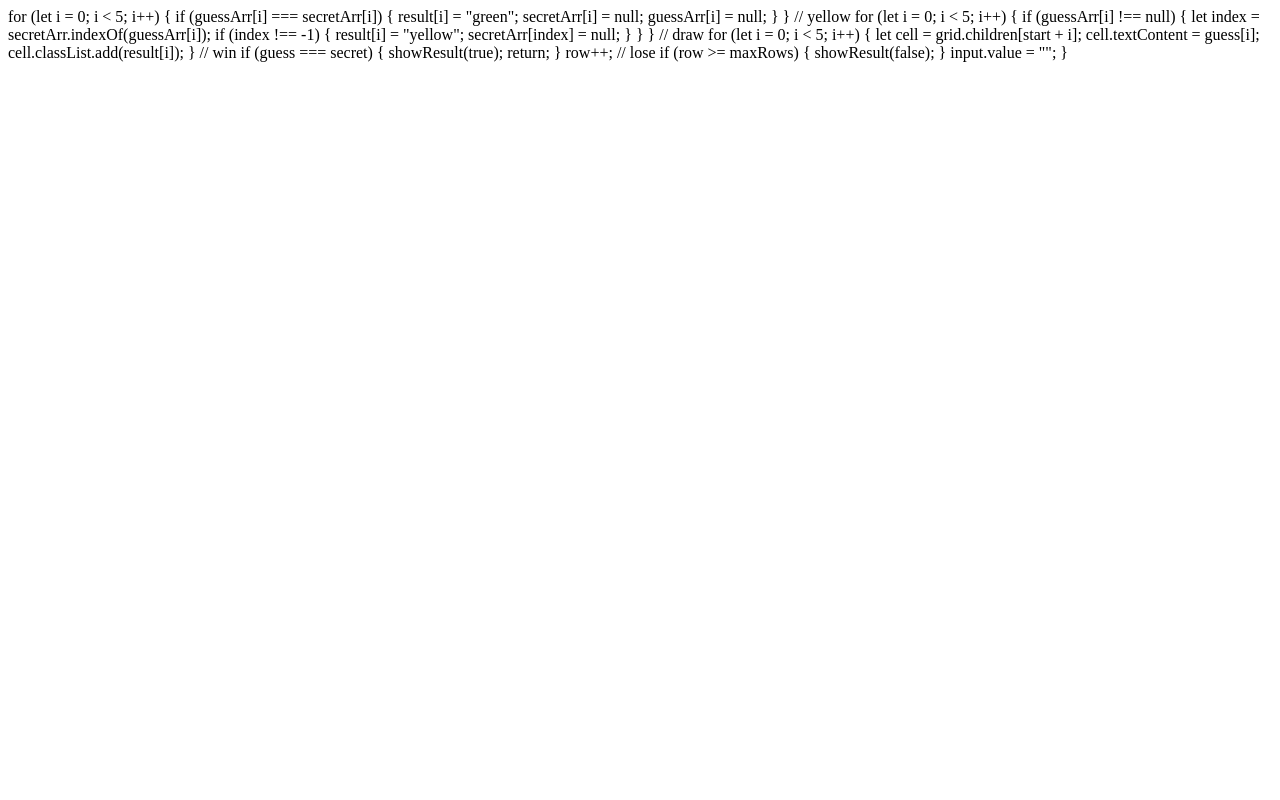
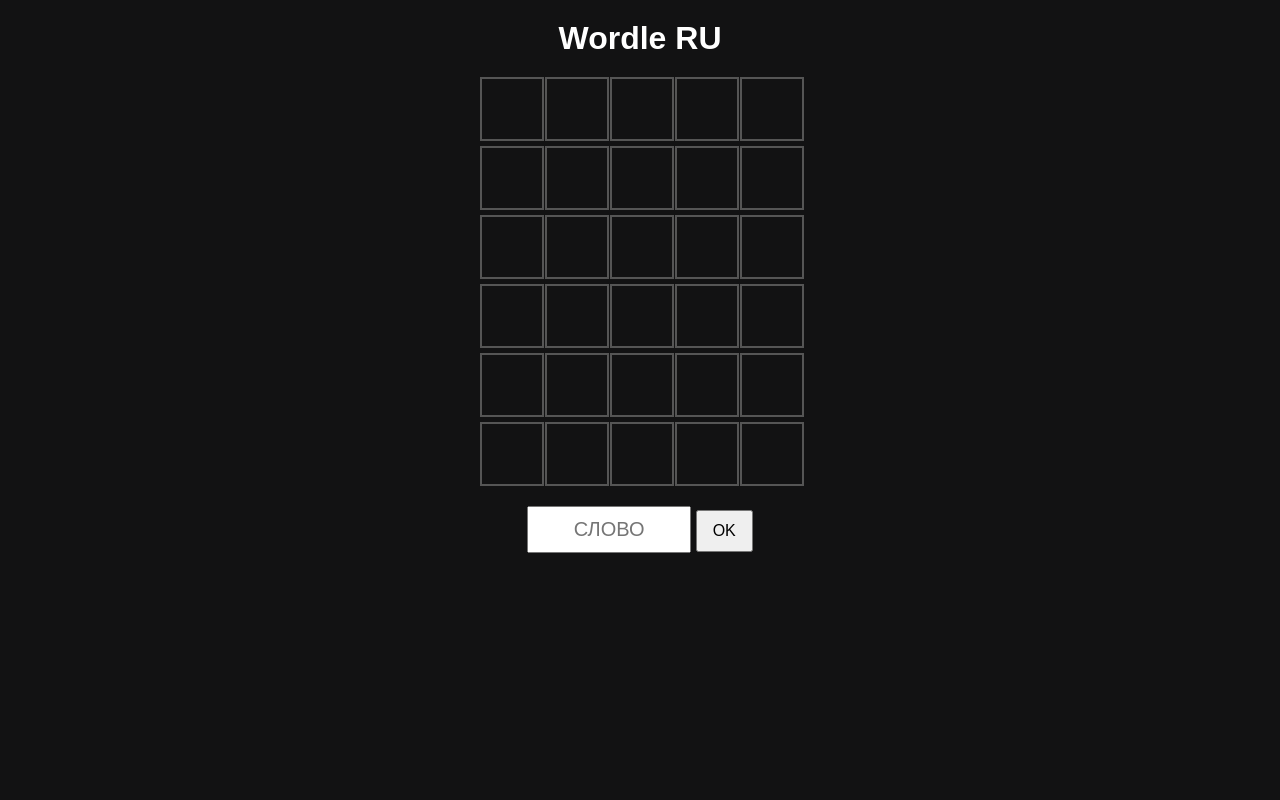
Before and after one commit to Liricinin/wordle, a Flask app: page / in a window 1280 px wide. Run offline with Flask 3, Linux system fonts and the light colour scheme.

Commit message:
Update index.html

```diff
--- a/templates/index.html
+++ b/templates/index.html
@@ -1,60 +1,153 @@
+<!DOCTYPE html>
+<html lang="ru">
+<head>
+    <meta charset="UTF-8">
+    <title>Wordle RU</title>
+
+    <style>
+        body {
+            font-family: Arial, sans-serif;
+            background: #121213;
+            color: white;
+            text-align: center;
+        }
+
+        h1 {
+            margin: 20px;
+        }
+
+        #grid {
+            display: grid;
+            grid-template-columns: repeat(5, 60px);
+            gap: 5px;
+            justify-content: center;
+            margin: 20px auto;
+        }
+
+        .cell {
+            width: 60px;
+            height: 60px;
+            border: 2px solid #555;
+            font-size: 32px;
+            line-height: 60px;
+            font-weight: bold;
+            text-transform: uppercase;
+        }
+
+        .green { background: #538d4e; }
+        .yellow { background: #b59f3b; }
+        .gray { background: #3a3a3c; }
+
+        input {
+            font-size: 20px;
+            padding: 10px;
+            text-transform: uppercase;
+            width: 140px;
+            text-align: center;
+        }
+
+        button {
+            padding: 10px 15px;
+            font-size: 16px;
+            cursor: pointer;
+        }
+    </style>
+</head>
+
+<body>
+
+<h1>Wordle RU</h1>
+
+<div id="grid"></div>
+
+<input id="wordInput" maxlength="5" placeholder="Слово">
+<button onclick="checkWord()">OK</button>
+
+<p id="result"></p>
+
+<script>
+let row = 0;
+const maxRows = 6;
+const grid = document.getElementById("grid");
+const resultText = document.getElementById("result");
+
+let secret = "";
+
+// Create grid
+for (let i = 0; i < 30; i++) {
+    let div = document.createElement("div");
+    div.className = "cell";
+    grid.appendChild(div);
+}
+
+// Load secret
+fetch("/secret")
+.then(r => r.text())
+.then(word => {
+    secret = word.toUpperCase();
+});
+
+function showResult(win) {
+    resultText.textContent = win ? "Ты выиграл 😎" : "Проиграл 😢 Слово: " + secret;
+}
+
+function checkWord() {
+
+    const input = document.getElementById("wordInput");
+    let guess = input.value.toUpperCase();
+
+    if (guess.length !== 5) {
+        alert("Введите 5 букв");
+        return;
+    }
+
+    let start = row * 5;
+
+    let secretArr = secret.split("");
+    let guessArr = guess.split("");
+
+    let result = new Array(5).fill("gray");
+
+    // Green
     for (let i = 0; i < 5; i++) {
-
         if (guessArr[i] === secretArr[i]) {
-
             result[i] = "green";
             secretArr[i] = null;
             guessArr[i] = null;
         }
     }
 
-
-  // yellow
+    // Yellow
     for (let i = 0; i < 5; i++) {
-
         if (guessArr[i] !== null) {
-
             let index = secretArr.indexOf(guessArr[i]);
-
             if (index !== -1) {
-
                 result[i] = "yellow";
                 secretArr[index] = null;
             }
         }
     }
 
-
-  // draw
+    // Draw
     for (let i = 0; i < 5; i++) {
-
         let cell = grid.children[start + i];
-
         cell.textContent = guess[i];
         cell.classList.add(result[i]);
     }
 
-
-  // win
     if (guess === secret) {
-
         showResult(true);
         return;
     }
 
-
     row++;
 
-
-  // lose
     if (row >= maxRows) {
-
         showResult(false);
     }
 
     input.value = "";
 }
-
 </script>
 
 </body>
```
Lines whose indentation alone changed are shown as unchanged.
